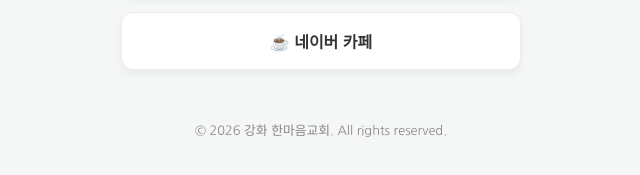
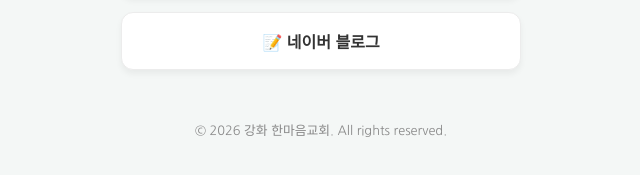
Before and after one commit to nizrona/onemindchurch, a plain HTML site: page index.html in a window 1280 px wide. Shown: the part 469-644 px from the top of the page, 319-959 px from the left. Drawn offline with Linux system fonts and the light colour scheme.

Commit message:
Add files via upload

```diff
--- a/index.html
+++ b/index.html
@@ -92,7 +92,9 @@
             <a href="https://www.onemindchurch.kr/home" class="link-card" target="_blank">🌐 교회 메인 홈페이지</a>
             <a href="https://www.youtube.com/@hanmaumchurch153" class="link-card" target="_blank">📺 유튜브 채널</a>
             <a href=https://www.instagram.com/2025hanmaeum/" class="link-card" target="_blank">📸 인스타그램</a>
-            <a href="https://cafe.naver.com/카페ID" class="link-card" target="_blank">☕ 네이버 카페</a>
+            <!--<a href="https://cafe.naver.com/카페ID" class="link-card" target="_blank">☕ 네이버 카페</a>-->
+            <a href="https://blog.naver.com/1mindchurch" class="link-card" target="_blank">📝 네이버 블로그</a>
+
 
             </div>
 
```
